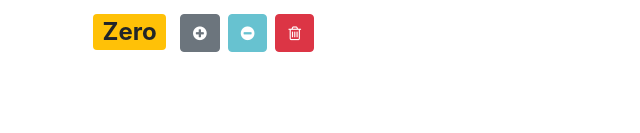
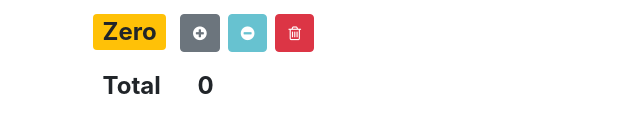
Before and after one commit to arnab-datta/counter-app, a React (Create React App) app: page / in a window 1280 px wide. Shown: the part 275-408 px from the top of the page, without its empty margins (0-640 px from the left). Built offline with nearby package versions, Linux system fonts and the light colour scheme.

Commit message:
Added total items count

```diff
--- a/src/App.js
+++ b/src/App.js
@@ -9,7 +9,8 @@ class App extends Component {
       { id: 2, value: 0 },
       { id: 3, value: 0 },
       { id: 4, value: 0 }
-    ]
+    ],
+    total: 0
   };
 
   handleIncrement = counter => {
@@ -17,7 +18,9 @@ class App extends Component {
     const index = counters.indexOf(counter);
     counters[index] = { ...counters[index] };
     counters[index].value++;
-    this.setState({ counters });
+    let total = this.state.total;
+    total++;
+    this.setState({ counters, total });
   };
 
   handleDecrement = counter => {
@@ -25,7 +28,9 @@ class App extends Component {
     const index = counters.indexOf(counter);
     counters[index] = { ...counters[index] };
     counters[index].value--;
-    this.setState({ counters });
+    let total = this.state.total;
+    total--;
+    this.setState({ counters, total });
   };
 
   handleReset = () => {
@@ -33,12 +38,17 @@ class App extends Component {
       c.value = 0;
       return c;
     });
-    this.setState({ counters });
+    let total = 0;
+    this.setState({ counters, total });
   };
 
   handleDelete = counterId => {
     const counters = this.state.counters.filter(c => c.id !== counterId);
-    this.setState({ counters });
+    let total = 0;
+    counters.map(c => {
+      total = total + c.value;
+    })
+    this.setState({ counters, total });
   };
 
   handleRestart = () => {
@@ -54,6 +64,7 @@ class App extends Component {
         <main className="container">
           <Counters
             counters={this.state.counters}
+            total={this.state.total}
             onReset={this.handleReset}
             onIncrement={this.handleIncrement}
             onDecrement={this.handleDecrement}
--- a/src/components/counters.jsx
+++ b/src/components/counters.jsx
@@ -1,5 +1,6 @@
 import React, { Component } from "react";
 import Counter from "./counter";
+import Total from "./total";
 
 class Counters extends Component {
   render() {
@@ -9,6 +10,7 @@ class Counters extends Component {
       onDelete,
       onDecrement,
       counters,
+      total,
       onRestart
     } = this.props;
     return (
@@ -36,6 +38,9 @@ class Counters extends Component {
             onDelete={onDelete}
           />
         ))}
+        <Total
+          value={total}
+        />
       </div>
     );
   }
--- /dev/null
+++ b/src/components/total.jsx
@@ -0,0 +1,18 @@
+import React from 'react';
+
+const Total = ({value}) => (
+  <div className="row">
+    <div className="col-md-1">
+      <span style={{ fontSize: 24 }} className="badge m-2 badge-">
+        Total
+      </span>
+    </div>
+    <div className="col-md-1">
+      <span style={{ fontSize: 24 }} className="badge m-2 badge-">
+        {value}
+      </span>
+    </div>
+  </div>
+);
+
+export default Total;
```
